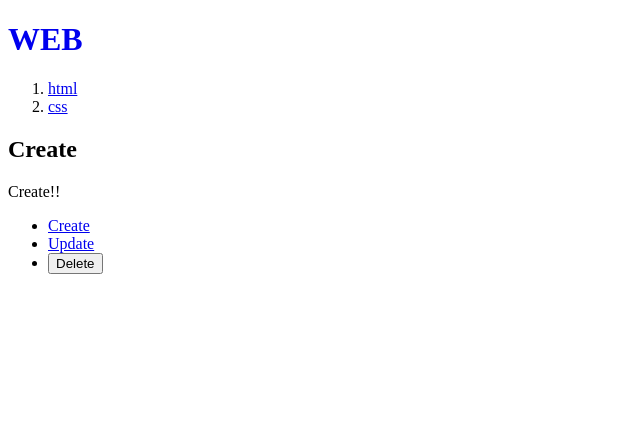
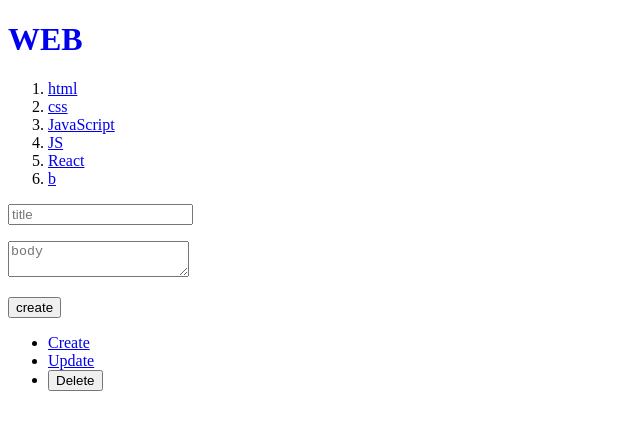
Before and after one commit to itslitulinchpin2/next-step, a Next.js app: page /create in a window 1280 px wide. Shown: the top 430 px of the page, without its empty margins (0-640 px from the left). Built offline with nearby package versions, Linux system fonts and the light colour scheme; data requests are answered from the project's data file.

Commit message:
create implementation with cache:no-store

```diff
--- a/db.json
+++ b/db.json
@@ -1,12 +1,35 @@
 {
   "topics": [
-    {"id" : 1,
-      "title" : "html",
-      "body" : "html is ..."},
-      {"id" : 2,
-      "title" : "css",
-      "body" : "css is ..."}
-
+    {
+      "id": 1,
+      "title": "html",
+      "body": "html is ..."
+    },
+    {
+      "id": 2,
+      "title": "css",
+      "body": "css is ..."
+    },
+    {
+      "title": "JavaScript",
+      "body": "JS is ...",
+      "id": 3
+    },
+    {
+      "title": "JS",
+      "body": "JS is ...",
+      "id": 4
+    },
+    {
+      "title": "React",
+      "body": "React is ...",
+      "id": 5
+    },
+    {
+      "title": "b",
+      "body": "b",
+      "id": 6
+    }
   ],
   "posts": [
     {
--- a/src/app/create/layout.js
+++ /dev/null
@@ -1,10 +0,0 @@
-export default function Layout(props){
-    return(
-    <form>
-        <h2>Create</h2>
-        {props.children}
-
-    </form>
-
-    )
-}
--- a/src/app/create/page.js
+++ b/src/app/create/page.js
@@ -1,5 +1,39 @@
+"use client"
+import { useRouter } from "next/navigation";
+
 export default function Create(){
+    const router=useRouter();
     return(
-        <>Create!!</>
+        <form onSubmit={(event)=>{
+            event.preventDefault();
+            const title=event.target.title.value;
+            const body=event.target.body.value;
+            const options = {
+                method:'POST',
+                headers:{
+                    'Content-Type' : 'application/json'
+                },
+                body : JSON.stringify({title,body})
+            }
+            fetch(`http://localhost:9999/topics`,options)
+            .then(res=>res.json())
+            .then(result=>{
+                console.log(result);
+                const lastId = result.id;
+                router.refresh()// 서버 컴포넌트를 강제로 다시 랜더링 하도록 하는 기능
+                router.push(`/read/${lastId}`)
+            })
+        }}>
+            <p>
+                <input type="text" name="title" placeholder="title"></input>
+            </p>
+            <p>
+                <textarea  name="body" placeholder="body"></textarea>
+            </p>
+            <p>
+                <input type="submit" value="create"></input>
+            </p>
+
+        </form>
     )
 }
--- a/src/app/layout.js
+++ b/src/app/layout.js
@@ -10,7 +10,7 @@ export const metadata = {
 export default async function RootLayout({ children }) {
 
 
-      const resp = await fetch('http://localhost:9999/topics');
+      const resp = await fetch('http://localhost:9999/topics', {cache:"no-store"});
       const topics = await resp.json();
 
   return (
--- a/src/app/read/[id]/page.js
+++ b/src/app/read/[id]/page.js
@@ -1,9 +1,11 @@
-export default function Read(props){
+export default async function Read(props){
     //console.log("프롭스는? ",props);
+    const resp = await fetch(`http://localhost:9999/topics/${props.params.id}`);
+    const topic = await resp.json();
     return(
         <>
-        <h2>Read</h2>
-        parameters: {props.params.id}
+        <h2>{topic.title}</h2>
+        {topic.body}
         </>
     )
 }
```
